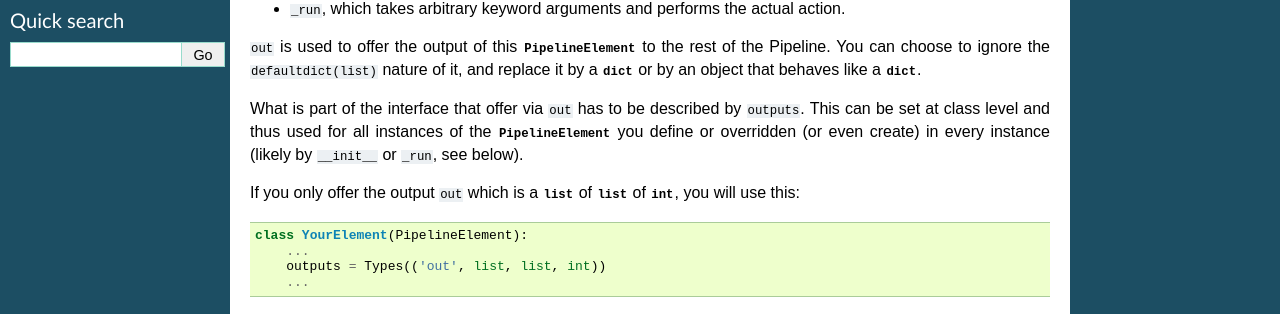
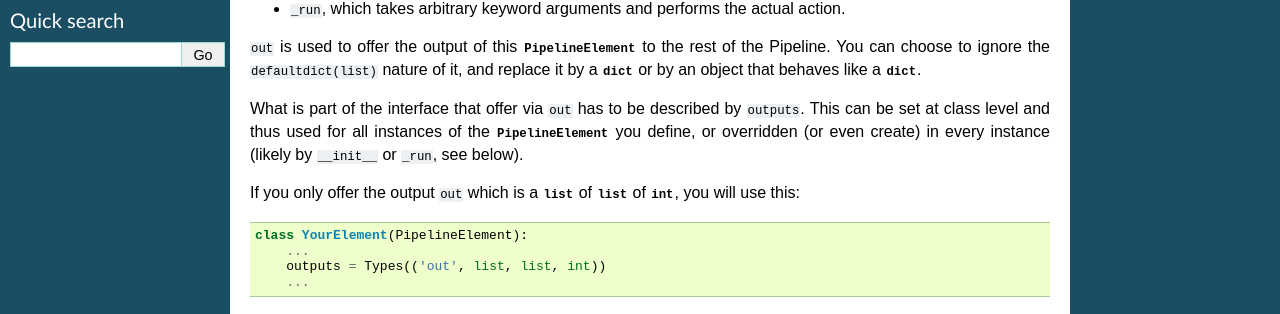
Before and after one commit to fhirschmann/penchy, a Sphinx documentation site: the page built from docs/extending.rst, in a window 1280 px wide. Shown: the part 370-684 px from the top of the page. Built offline with Sphinx 7.4.7, drawn with Linux system fonts in a browser that asks for light colours; formulas are drawn with MathJax 3.

Commit message:
ein komma für den cofi

```diff
--- a/docs/extending.rst
+++ b/docs/extending.rst
@@ -27,7 +27,7 @@ can choose to ignore the ``defaultdict(list)`` nature of it, and replace it by a
 What is part of the interface that offer via ``out`` has to be described by
 ``outputs``.
 This can be set at class level and thus used for all instances of the
-:class:`~penchy.jobs.elements.PipelineElement` you define or overridden (or even
+:class:`~penchy.jobs.elements.PipelineElement` you define, or overridden (or even
 create) in every instance (likely by ``__init__`` or ``_run``, see below).
 
 If you only offer the output ``out`` which is a :class:`list` of :class:`list`
```
